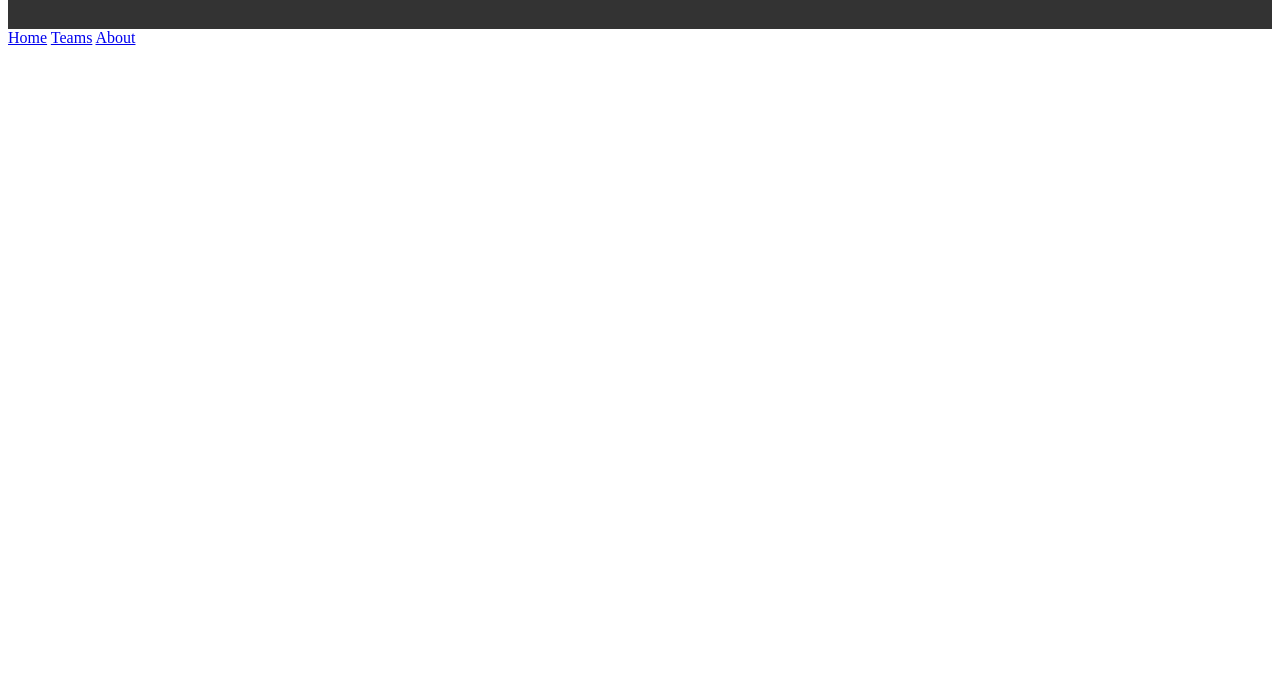
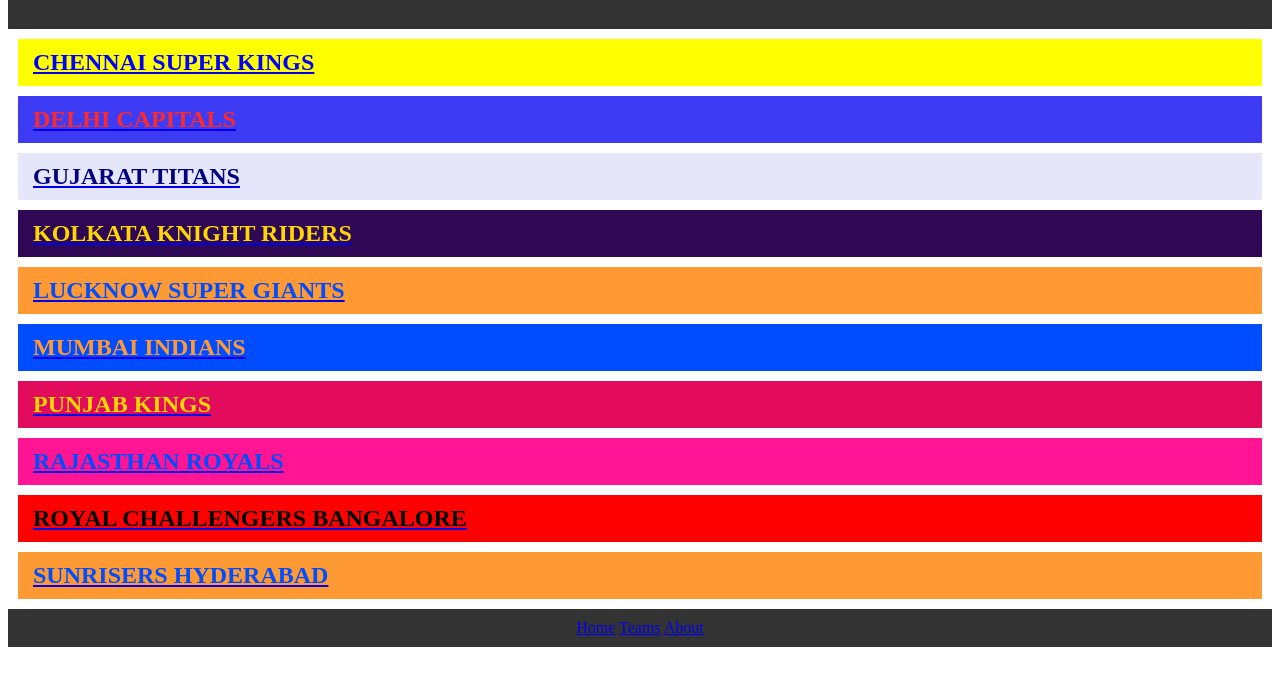
Before and after one commit to adisin117/IPL_TEAM_Project, a plain HTML site: page index.html in a window 1280 px wide. Shown: the part 79-764 px from the top of the page. Drawn offline with Linux system fonts and the light colour scheme.

Commit message:
Created a rough structure of home page

```diff
--- a/index.html
+++ b/index.html
@@ -12,7 +12,16 @@
     </div>
 
     <div class="Teams">
-        <a href=""></a>
+        <a href="./Assets/TEAMS/csk.html"><h2 id="csk">CHENNAI SUPER KINGS</h2></a>
+        <a href="./Assets/TEAMS/dc.html"><h2 id="dc">DELHI CAPITALS</h2></a>
+        <a href="./Assets/TEAMS/gt.html"><h2 id="gt">GUJARAT TITANS</h2></a>
+        <a href="./Assets/TEAMS/kkr.html"><h2 id="kkr">KOLKATA KNIGHT RIDERS</h2></a>
+        <a href="./Assets/TEAMS/lsg.html"><h2 id="lsg">LUCKNOW SUPER GIANTS</h2></a>
+        <a href="./Assets/TEAMS/mi.html"><h2 id="mi">MUMBAI INDIANS</h2></a>
+        <a href="./Assets/TEAMS/pbks.html"><h2 id="pbks">PUNJAB KINGS</h2></a>
+        <a href="./Assets/TEAMS/rr.html"><h2 id="rr">RAJASTHAN ROYALS</h2></a>
+        <a href="./Assets/TEAMS/rcb.html"><h2 id="rcb">ROYAL CHALLENGERS BANGALORE</h2></a>
+        <a href="./Assets/TEAMS/srh.html"><h2 id="srh">SUNRISERS HYDERABAD</h2></a>
     </div>
 
     <div class="navbar">
--- a/styles.css
+++ b/styles.css
@@ -4,3 +4,88 @@
     padding: 10px 15px;
     text-align: center;
 }
+
+.teams{
+    width: 500px;
+    border: 5px solid #333;
+    display: flex;
+    justify-content: center;
+    flex-wrap: wrap;
+}
+
+#csk{
+    background-color: #FFFF00;
+    color: blue;
+    padding: 10px 15px;
+    margin: 10px;
+}
+
+#dc{
+    background-color: #3D3BF3;
+    color: #FF2929;
+    padding: 10px 15px;
+    margin: 10px;
+}
+
+#gt{
+    background-color: lavender;
+    color: navy;
+    padding: 10px 15px;
+    margin: 10px;
+}
+
+#kkr{
+    background-color: #2E0854;
+    color: gold;
+    padding: 10px 15px;
+    margin: 10px;
+}
+
+#lsg{
+    background-color: #FF9933;
+    color: #004DFF;
+    padding: 10px 15px;
+    margin: 10px;
+}
+
+#mi{
+    background-color: #004DFF;
+    color: #FF9933;
+    padding: 10px 15px;
+    margin: 10px;
+}
+
+#pbks{
+    background-color: #E30B5C;
+    color: #FFD700;
+    padding: 10px 15px;
+    margin: 10px;
+}
+
+#rr{
+    background-color: deeppink;
+    color: #004DFF;
+    padding: 10px 15px;
+    margin: 10px;
+}
+
+#rcb{
+    background-color: #FF0000;
+    color: black;
+    padding: 10px 15px;
+    margin: 10px;
+}
+
+#srh{
+    background-color: #FF9933;
+    color: #004DFF;
+    padding: 10px 15px;
+    margin: 10px;
+}
+
+.navbar{
+    background-color: #333;
+    color: #fff;
+    padding: 10px 15px;
+    text-align: center;
+}
```
Also changed, not shown: Assets/TEAMS/csk.html (added), Assets/TEAMS/dc.html (added), Assets/TEAMS/gt.html (added), Assets/TEAMS/kkr.html (added), Assets/TEAMS/lsg.html (added), Assets/TEAMS/mi.html (added), Assets/TEAMS/pbks.html (added), Assets/TEAMS/rcb.html (added), Assets/TEAMS/rr.html (added), Assets/TEAMS/srh.html (added).
